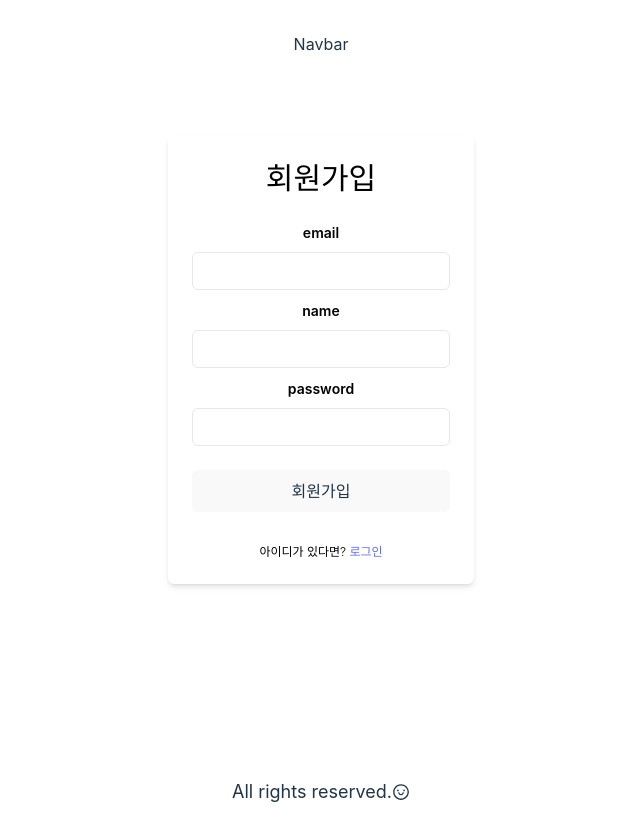
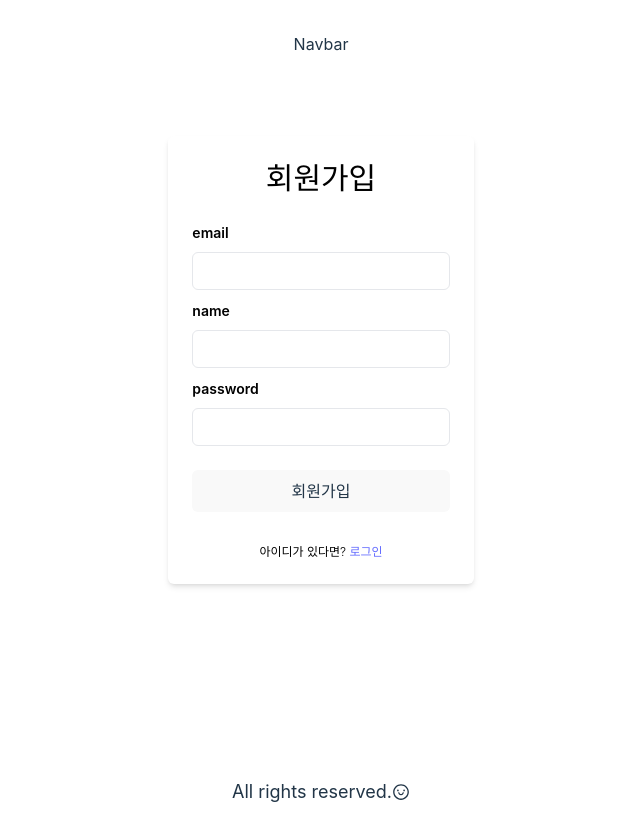
Before and after one commit to brightjy/fullstack-shop-app, a React (Vite) app in the folder frontend/: page /register in a window 1280 px wide. Shown: the top 840 px of the page, without its empty margins (319-959 px from the left). Built offline with nearby package versions, Linux system fonts and the light colour scheme.

Commit message:
react-toastify 추가

```diff
--- a/frontend/package.json
+++ b/frontend/package.json
@@ -18,6 +18,7 @@
     "react-icons": "5.2.1",
     "react-redux": "9.1.2",
     "react-router-dom": "6.23.1",
+    "react-toastify": "10.0.5",
     "redux-persist": "6.0.0"
   },
   "devDependencies": {
--- a/frontend/src/App.jsx
+++ b/frontend/src/App.jsx
@@ -5,10 +5,18 @@ import LandingPage from './pages/LandingPage'
 import RegisterPage from './pages/RegisterPage'
 import Navbar from './layout/NavBar'
 import Footer from './layout/Footer'
+import { ToastContainer } from 'react-toastify'
+import 'react-toastify/dist/ReactToastify.css'
 
 function Layout() {
   return (
     <div className='flex flex-col h-screen justify-between'>
+      <ToastContainer
+        position='bottom-right'
+        theme='light'
+        pauseOnHover
+        autoClose={1500}
+      />
       <Navbar />
       <main className='mb-auto w-10/12 max-w-4xl mx-auto'>
         <Outlet/>
--- a/frontend/src/pages/RegisterPage/index.jsx
+++ b/frontend/src/pages/RegisterPage/index.jsx
@@ -52,7 +52,7 @@ const RegisterPage = () => {
           회원가입
         </h1>
         <form className='mt-6' onSubmit={ handleSubmit(onSubmit) }>
-          <div className='mb-2'>
+          <div className='mb-2 text-left'>
             <label
               htmlFor='email'
               className='text-sm font-semibold text-black'>
@@ -73,7 +73,7 @@ const RegisterPage = () => {
               </div>
             }
           </div>
-          <div className='mb-2'>
+          <div className='mb-2 text-left'>
             <label
               htmlFor='name'
               className='text-sm font-semibold text-black'>
@@ -94,7 +94,7 @@ const RegisterPage = () => {
               </div>
             }
           </div>
-          <div className='mb-2'>
+          <div className='mb-2 text-left'>
             <label
               htmlFor='password'
               className='text-sm font-semibold text-black'>
--- a/frontend/src/store/userSlice.js
+++ b/frontend/src/store/userSlice.js
@@ -1,5 +1,6 @@
 import { createSlice } from "@reduxjs/toolkit"
 import { registerUser } from "./thunkFunctions";
+import { toast } from "react-toastify";
 
 const initialState = {
   userData: {
@@ -19,15 +20,18 @@ const userSlice = createSlice({
   initialState,
   reducers: {},
   extraReducers: (builder) => {
-    builder.addCase(registerUser.pending, (state) => {
+    builder
+      .addCase(registerUser.pending, (state) => {
         state.isLoading = true;
       })
       .addCase(registerUser.fulfilled, (state) => {
         state.isLoading = false;
+        toast.info('회원가입을 성공했습니다.');
       })
       .addCase(registerUser.rejected, (state, action) => {
         state.isLoading = false;
         state.error = action.payload;
+        toast.error(action.payload);
     })
   }
 })
```
Also changed, not shown: 2 other files (tests, documents, lock files or other folders). Lines whose indentation alone changed are shown as unchanged.
